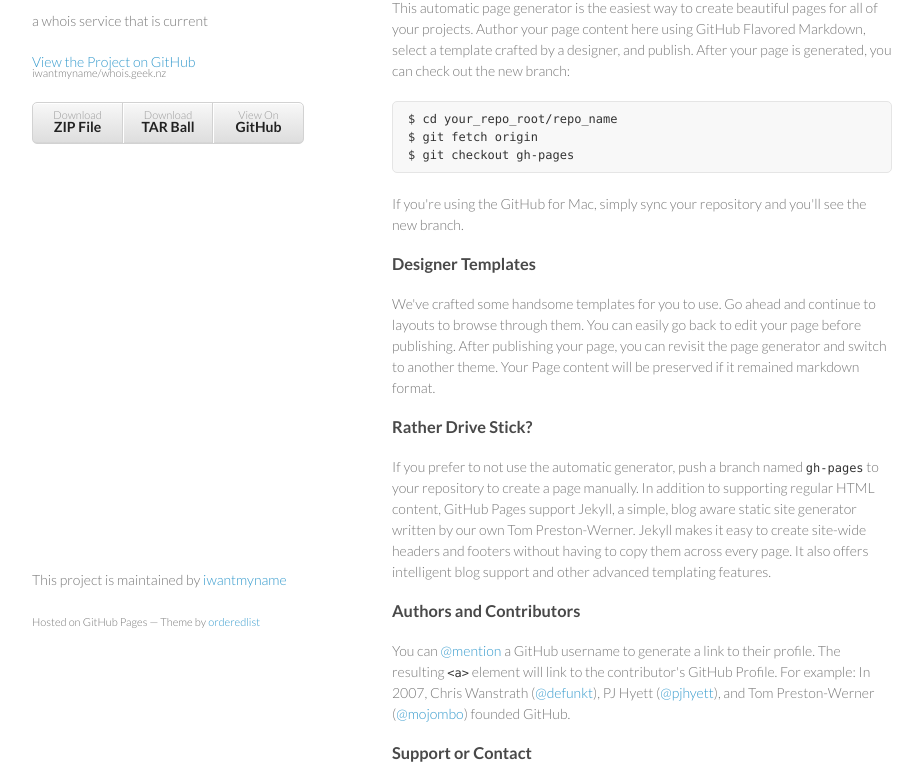
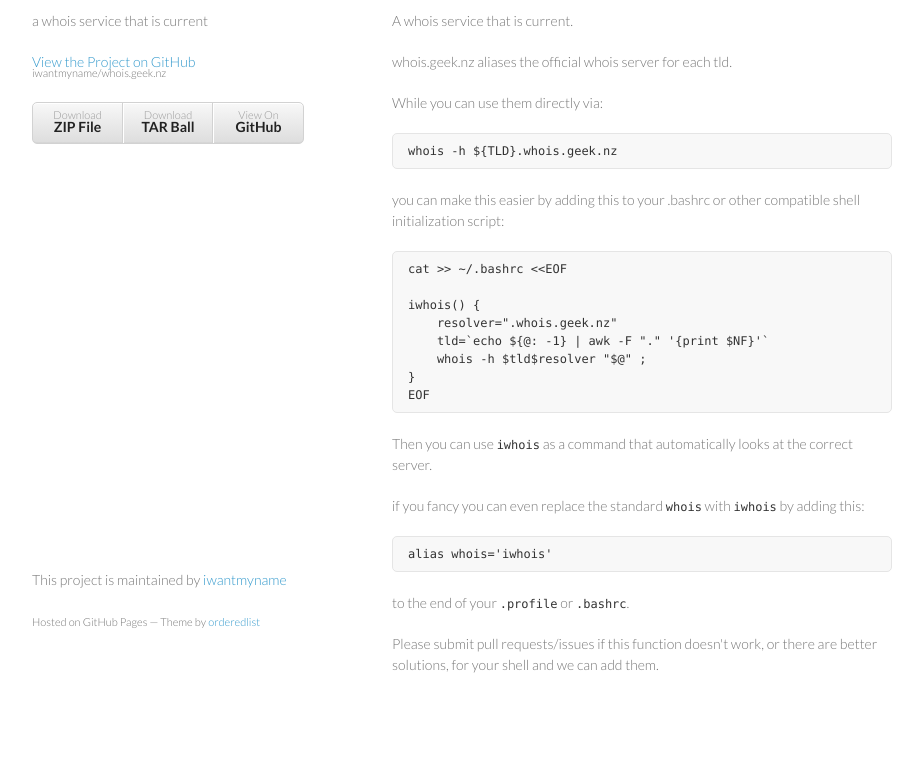
Before and after one commit to centralnicgroup-opensource/whois.geek.nz, a plain HTML site: page index.html in a window 1280 px wide. Shown: the part 99-878 px from the top of the page, without its empty margins (178-1101 px from the left). After the commit the page ends 844 px from the top, so only its background shows below. Drawn offline with Linux system fonts and the light colour scheme.

```diff
--- a/index.html
+++ b/index.html
@@ -28,37 +28,43 @@
         </ul>
       </header>
       <section>
-        <h3>
-<a name="welcome-to-github-pages" class="anchor" href="#welcome-to-github-pages"><span class="octicon octicon-link"></span></a>Welcome to GitHub Pages.</h3>
+        <h1>
+<a name="whoisgeeknz" class="anchor" href="#whoisgeeknz"><span class="octicon octicon-link"></span></a>whois.geek.nz</h1>
 
-<p>This automatic page generator is the easiest way to create beautiful pages for all of your projects. Author your page content here using GitHub Flavored Markdown, select a template crafted by a designer, and publish. After your page is generated, you can check out the new branch:</p>
+<p>A whois service that is current.</p>
 
-<pre><code>$ cd your_repo_root/repo_name
-$ git fetch origin
-$ git checkout gh-pages
+<p>whois.geek.nz aliases the official whois server for each tld.</p>
+
+<p>While you can use them directly via:</p>
+
+<pre><code>whois -h ${TLD}.whois.geek.nz
 </code></pre>
 
-<p>If you're using the GitHub for Mac, simply sync your repository and you'll see the new branch.</p>
+<p>you can make this easier by adding this to your .bashrc or other compatible
+shell initialization script:</p>
 
-<h3>
-<a name="designer-templates" class="anchor" href="#designer-templates"><span class="octicon octicon-link"></span></a>Designer Templates</h3>
+<pre><code>cat &gt;&gt; ~/.bashrc &lt;&lt;EOF
 
-<p>We've crafted some handsome templates for you to use. Go ahead and continue to layouts to browse through them. You can easily go back to edit your page before publishing. After publishing your page, you can revisit the page generator and switch to another theme. Your Page content will be preserved if it remained markdown format.</p>
+iwhois() {
+    resolver=".whois.geek.nz"
+    tld=`echo ${@: -1} | awk -F "." '{print $NF}'`
+    whois -h $tld$resolver "$@" ;
+}
+EOF
+</code></pre>
 
-<h3>
-<a name="rather-drive-stick" class="anchor" href="#rather-drive-stick"><span class="octicon octicon-link"></span></a>Rather Drive Stick?</h3>
+<p>Then you can use <code>iwhois</code> as a command that automatically looks at the correct
+server.</p>
 
-<p>If you prefer to not use the automatic generator, push a branch named <code>gh-pages</code> to your repository to create a page manually. In addition to supporting regular HTML content, GitHub Pages support Jekyll, a simple, blog aware static site generator written by our own Tom Preston-Werner. Jekyll makes it easy to create site-wide headers and footers without having to copy them across every page. It also offers intelligent blog support and other advanced templating features.</p>
+<p>if you fancy you can even replace the standard <code>whois</code> with <code>iwhois</code> by adding this:</p>
 
-<h3>
-<a name="authors-and-contributors" class="anchor" href="#authors-and-contributors"><span class="octicon octicon-link"></span></a>Authors and Contributors</h3>
+<pre><code>alias whois='iwhois'
+</code></pre>
 
-<p>You can <a href="https://github.com/blog/821" class="user-mention">@mention</a> a GitHub username to generate a link to their profile. The resulting <code>&lt;a&gt;</code> element will link to the contributor's GitHub Profile. For example: In 2007, Chris Wanstrath (<a href="https://github.com/defunkt" class="user-mention">@defunkt</a>), PJ Hyett (<a href="https://github.com/pjhyett" class="user-mention">@pjhyett</a>), and Tom Preston-Werner (<a href="https://github.com/mojombo" class="user-mention">@mojombo</a>) founded GitHub.</p>
+<p>to the end of your <code>.profile</code> or <code>.bashrc</code>.</p>
 
-<h3>
-<a name="support-or-contact" class="anchor" href="#support-or-contact"><span class="octicon octicon-link"></span></a>Support or Contact</h3>
-
-<p>Having trouble with Pages? Check out the documentation at <a href="http://help.github.com/pages">http://help.github.com/pages</a> or contact <a href="mailto:support@github.com">support@github.com</a> and we’ll help you sort it out.</p>
+<p>Please submit pull requests/issues if this function doesn't work, or there are
+better solutions, for your shell and we can add them.</p>
       </section>
       <footer>
         <p>This project is maintained by <a href="https://github.com/iwantmyname">iwantmyname</a></p>
```
Also changed, not shown: params.json (+1 -1 lines).
